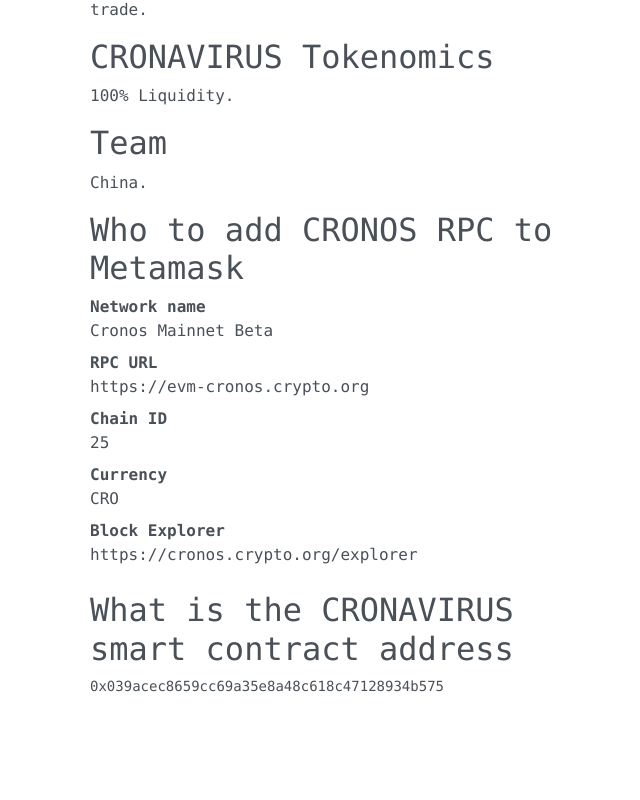
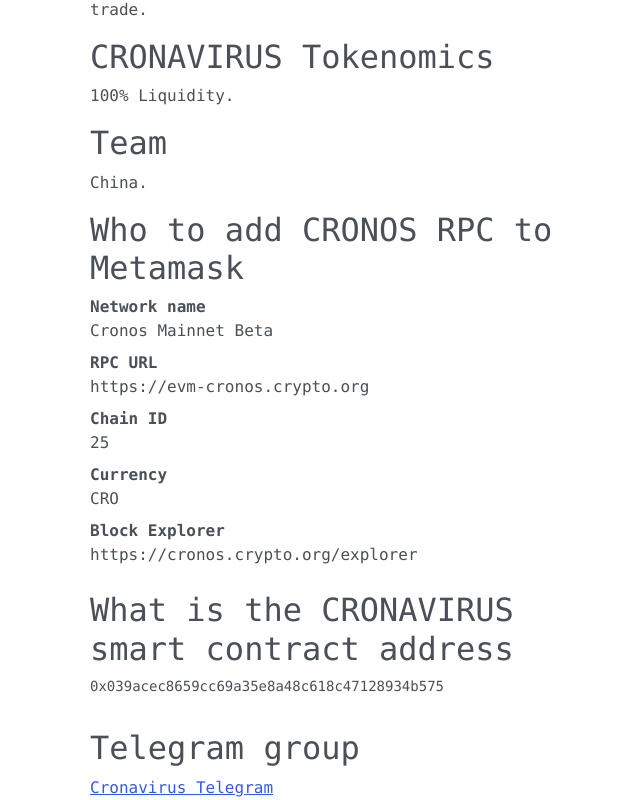
Before and after one commit to truemiller/cronavirus, a Next.js app: page / in a window 1280 px wide. Shown: the part 855-1655 px from the top of the page, without its empty margins (283-923 px from the left). Before the commit the page ends 1584 px from the top, so only its background shows below. Built offline with nearby package versions, Linux system fonts and the light colour scheme.

Commit message:
added telegram

```diff
--- a/pages/index.js
+++ b/pages/index.js
@@ -43,6 +43,8 @@
                     </dl>
                     <h2>What is the CRONAVIRUS smart contract address</h2>
                     <p><pre>0x039acec8659cc69a35e8a48c618c47128934b575</pre></p>
+                    <h2>Telegram group</h2>
+                    <a href="//t.me/cronavirusfinance">Cronavirus Telegram</a>
                 </section>
             </article>
         </main>
```
